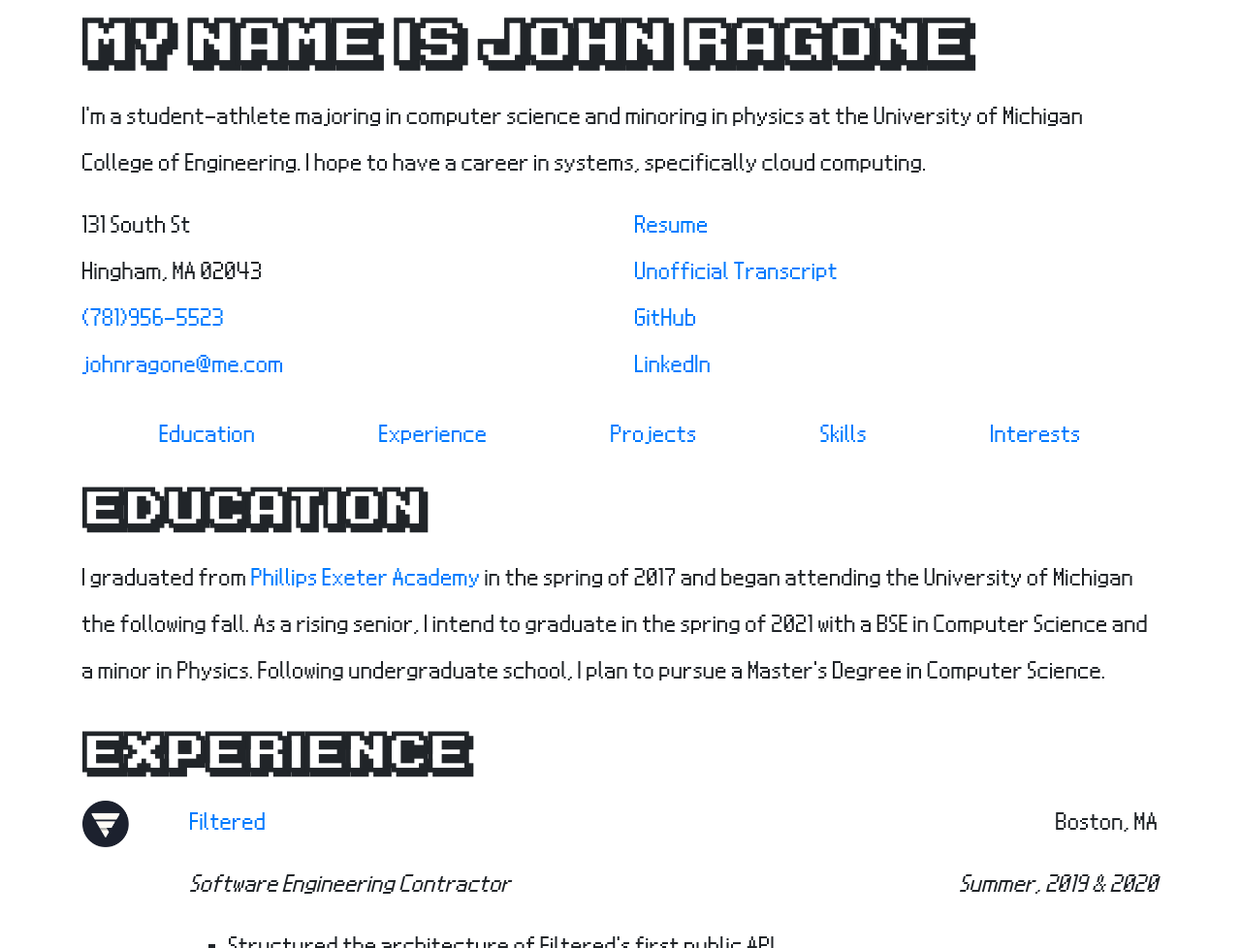
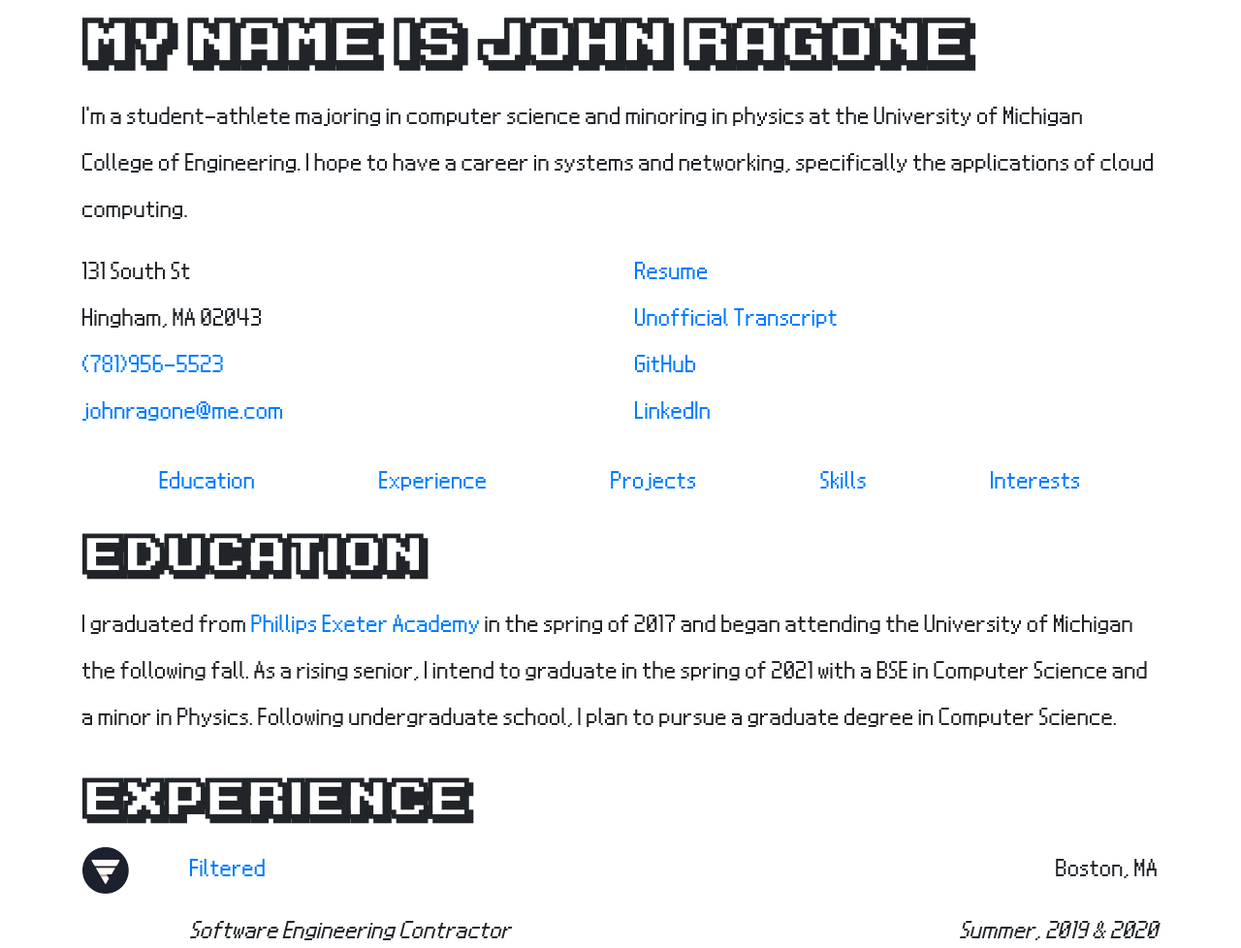
Before and after one commit to JRagone/JRagone.github.io, a website built with webpack: page index.html in a window 1280 px wide. Shown: the part 719-1697 px from the top of the page at 97% size. Built offline with nearby package versions, Linux system fonts and the light colour scheme.

Commit message:
update career section

```diff
--- a/index.html
+++ b/index.html
@@ -45,7 +45,7 @@
             </div>
             <p class="pt-2">
                 I'm a student-athlete majoring in computer science and minoring in physics
-                at the University of Michigan College of Engineering. I hope to have a career in systems, specifically cloud computing.
+                at the University of Michigan College of Engineering. I hope to have a career in systems and networking, specifically the applications of cloud computing.
             </p>
             <div class="row">
                 <div class="col-6">
@@ -105,7 +105,7 @@
                     in the spring of 2017 and began attending
                     the University of Michigan the following fall. As a rising senior, I intend
                     to graduate in the spring of 2021 with a BSE in Computer Science and a minor in Physics. Following
-                    undergraduate school, I plan to pursue a Master's Degree in Computer Science.
+                    undergraduate school, I plan to pursue a graduate degree in Computer Science.
                 </p>
             </div>
             <div id="experience">
```
